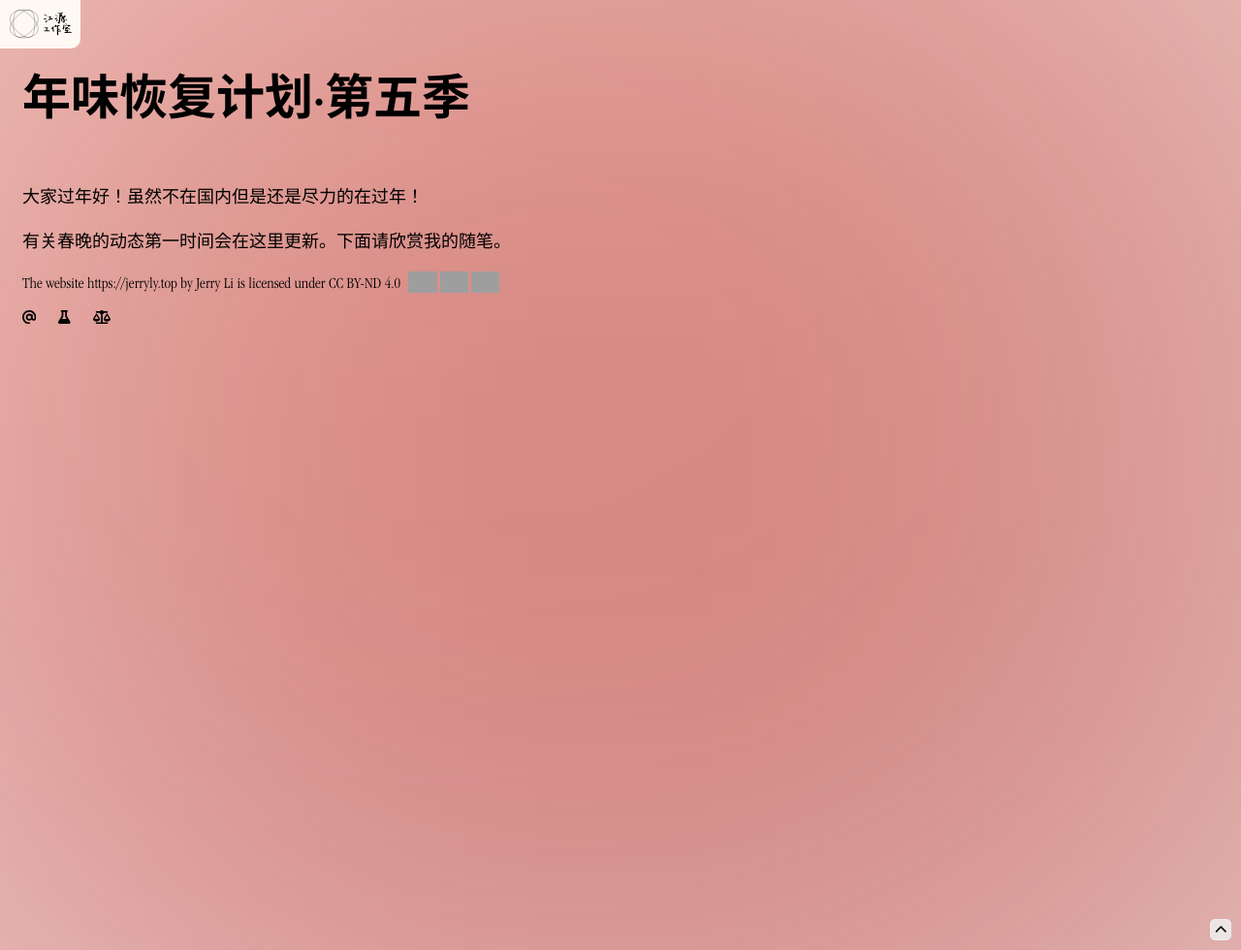
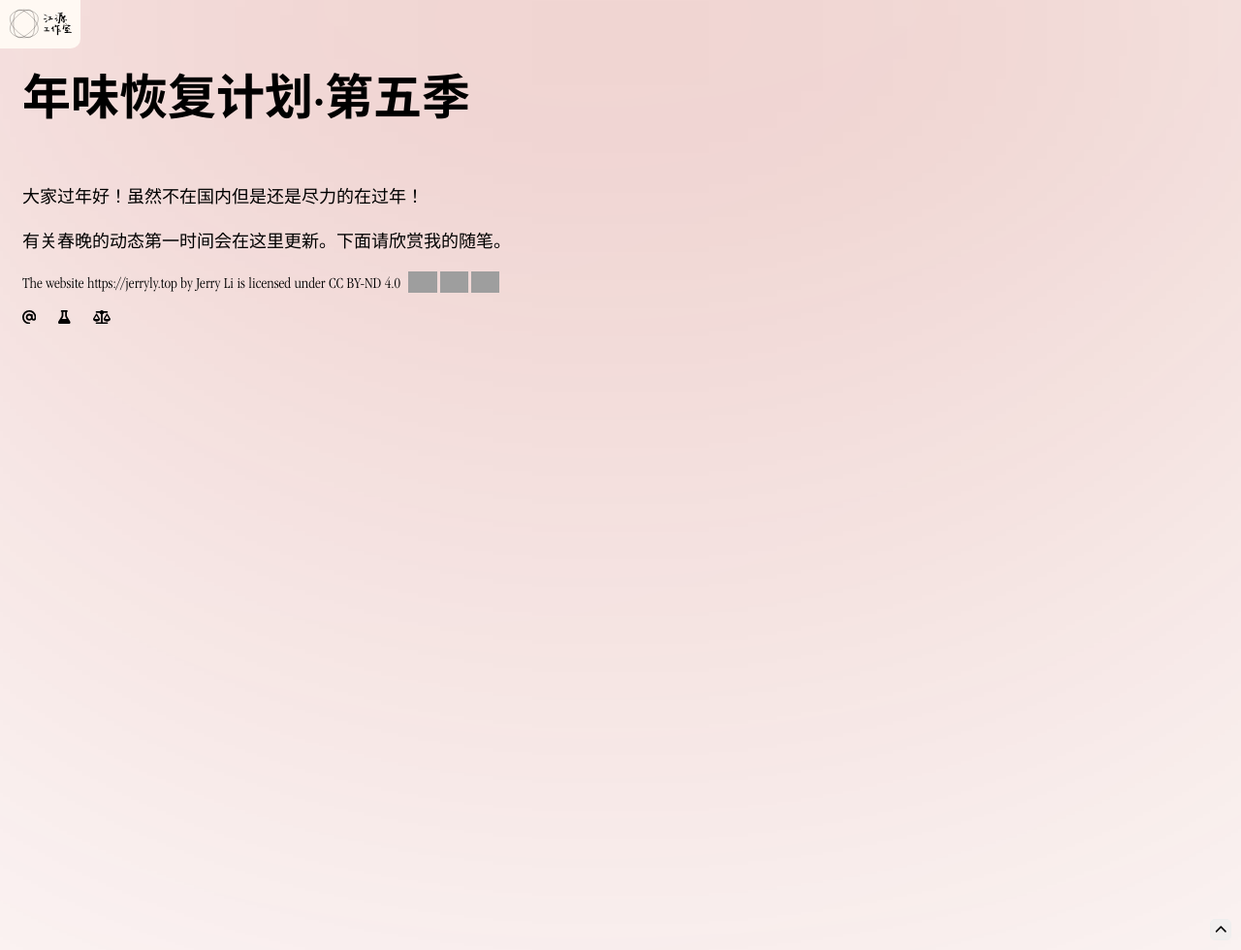
Before and after one commit to jerrylovescheese/live, a Flask app: page /pages/cny2025.html in a window 1280 px wide. Shown: the whole page at 97% size. Run offline with Flask 3, Linux system fonts and the light colour scheme; some web fonts are replaced; grey boxes are pictures that could not be loaded.

Commit message:
Updated Jan 27 2025

```diff
--- a/assets/styles/style.css
+++ b/assets/styles/style.css
@@ -516,7 +516,8 @@ main {
     width: 100vw;
     height: 100vh;
     background-image: url(../images/activity-1.webp);
-    background-size: cover;
+    background-size: 100% 30%;
+    background-repeat: no-repeat;
     filter: blur(300em);
     position: fixed;
     top: 0;
```
Also changed, not shown: pages/cny2025.html (line endings or trailing spaces).
